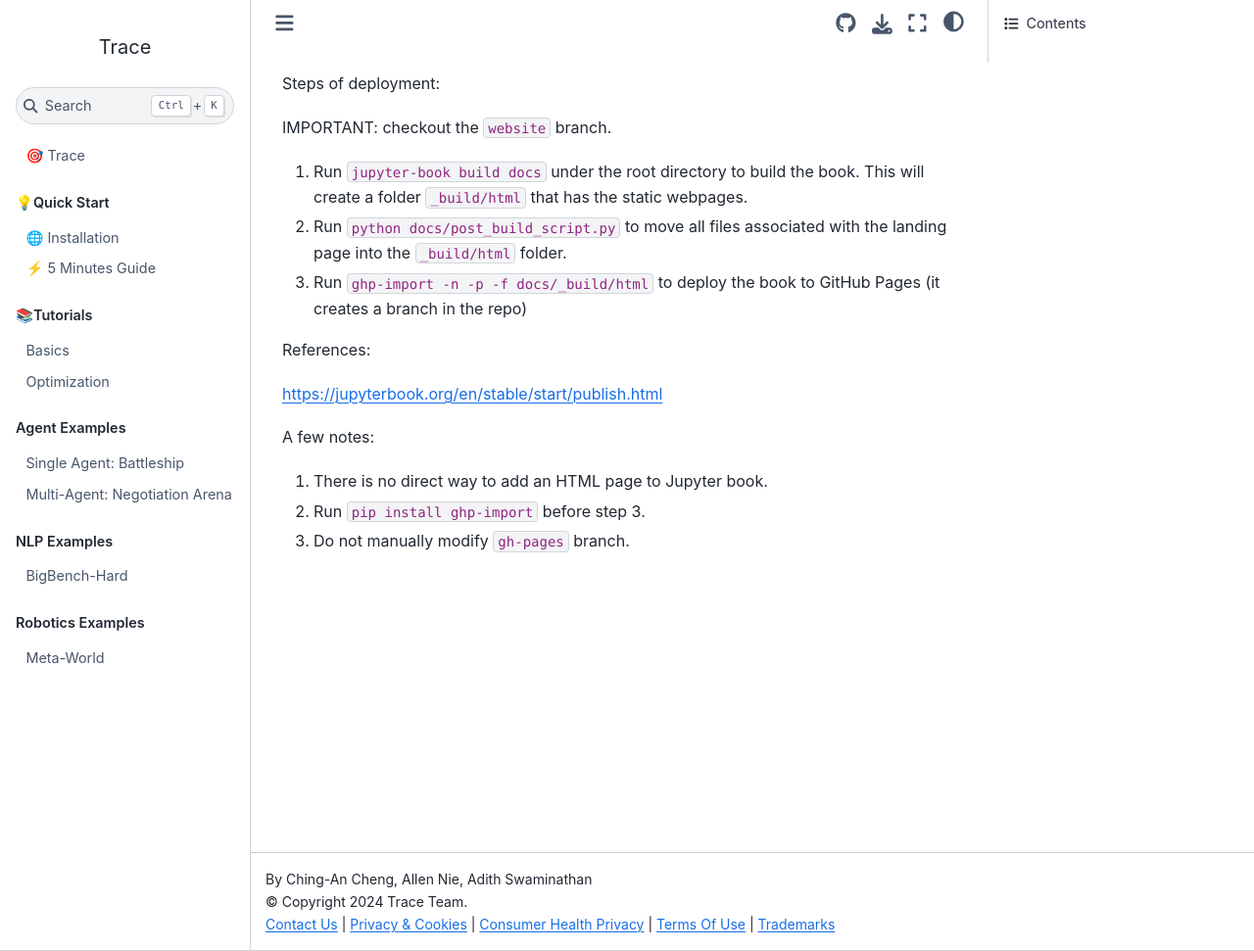
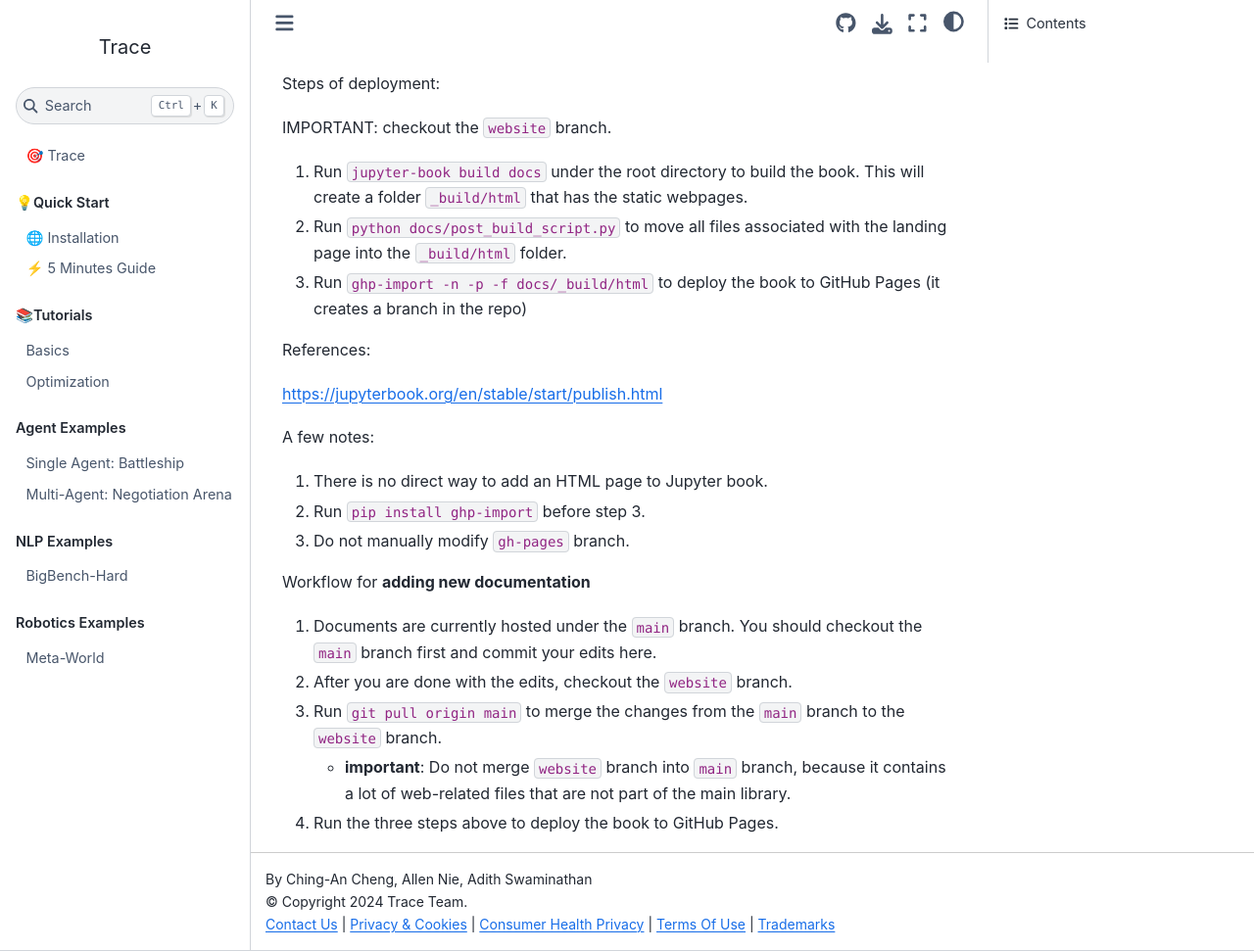
Before and after one commit to guru-code-expert/OpenTrace, a Jupyter Book: the page built from docs/readme.md, in a window 1280 px wide and 971 px high. Shown: the whole window at 98% size. Built offline with Jupyter Book 1.0.4 settings and Sphinx 7.4.7 and the Sphinx Book theme 1.1.4, drawn with Linux system fonts in a browser that asks for light colours; pages that are not in the unit, such as notebooks, are missing from menus.

```diff
--- a/docs/readme.md
+++ b/docs/readme.md
@@ -15,3 +15,11 @@
 1. There is no direct way to add an HTML page to Jupyter book.
 2. Run `pip install ghp-import` before step 3.
 3. Do not manually modify `gh-pages` branch.
+
+
+Workflow for **adding new documentation**
+1. Documents are currently hosted under the `main` branch. You should checkout the `main` branch first and commit your edits here.
+2. After you are done with the edits, checkout the `website` branch.
+3. Run `git pull origin main` to merge the changes from the `main` branch to the `website` branch.
+    - **important**: Do not merge `website` branch into `main` branch, because it contains a lot of web-related files that are not part of the main library.
+4. Run the three steps above to deploy the book to GitHub Pages.
```
